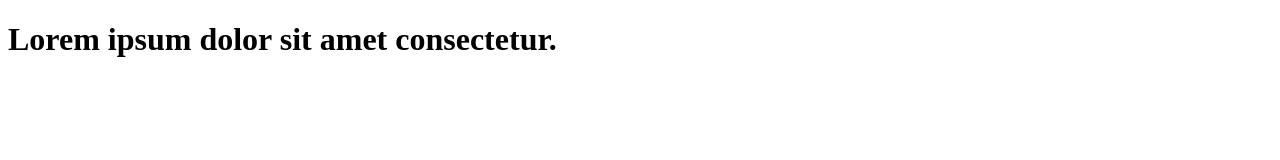
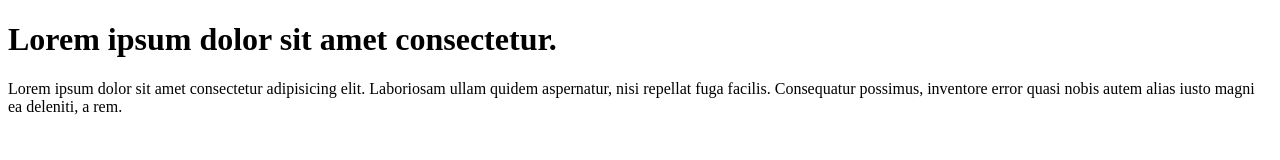
Before and after one commit to Ranjanrkm/learn-git, a plain HTML site: page index.html in a window 1280 px wide. Drawn offline with Linux system fonts and the light colour scheme.

Commit message:
add paragraph to code

```diff
--- a/index.html
+++ b/index.html
@@ -7,5 +7,6 @@
 </head>
 <body>
     <h1>Lorem ipsum dolor sit amet consectetur.</h1>
+    <p>Lorem ipsum dolor sit amet consectetur adipisicing elit. Laboriosam ullam quidem aspernatur, nisi repellat fuga facilis. Consequatur possimus, inventore error quasi nobis autem alias iusto magni ea deleniti, a rem.</p>
 </body>
 </html>
```
